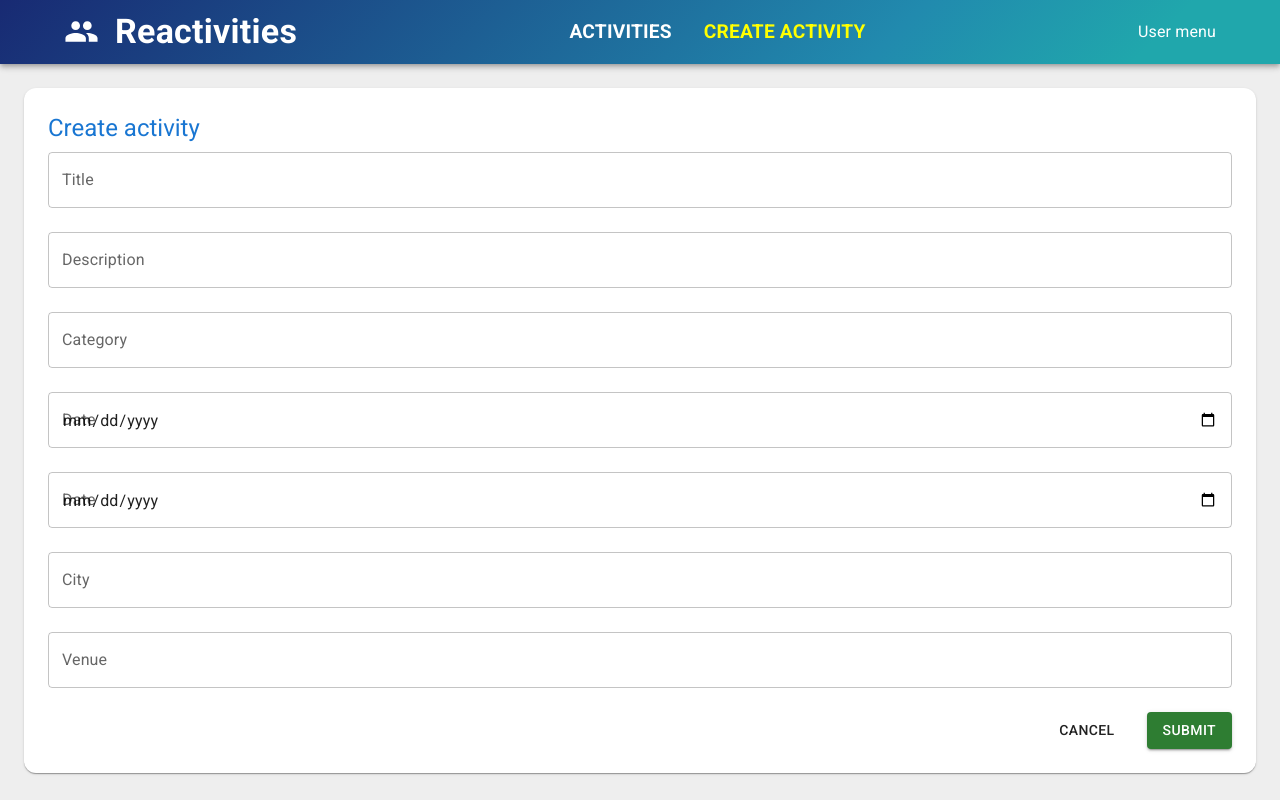
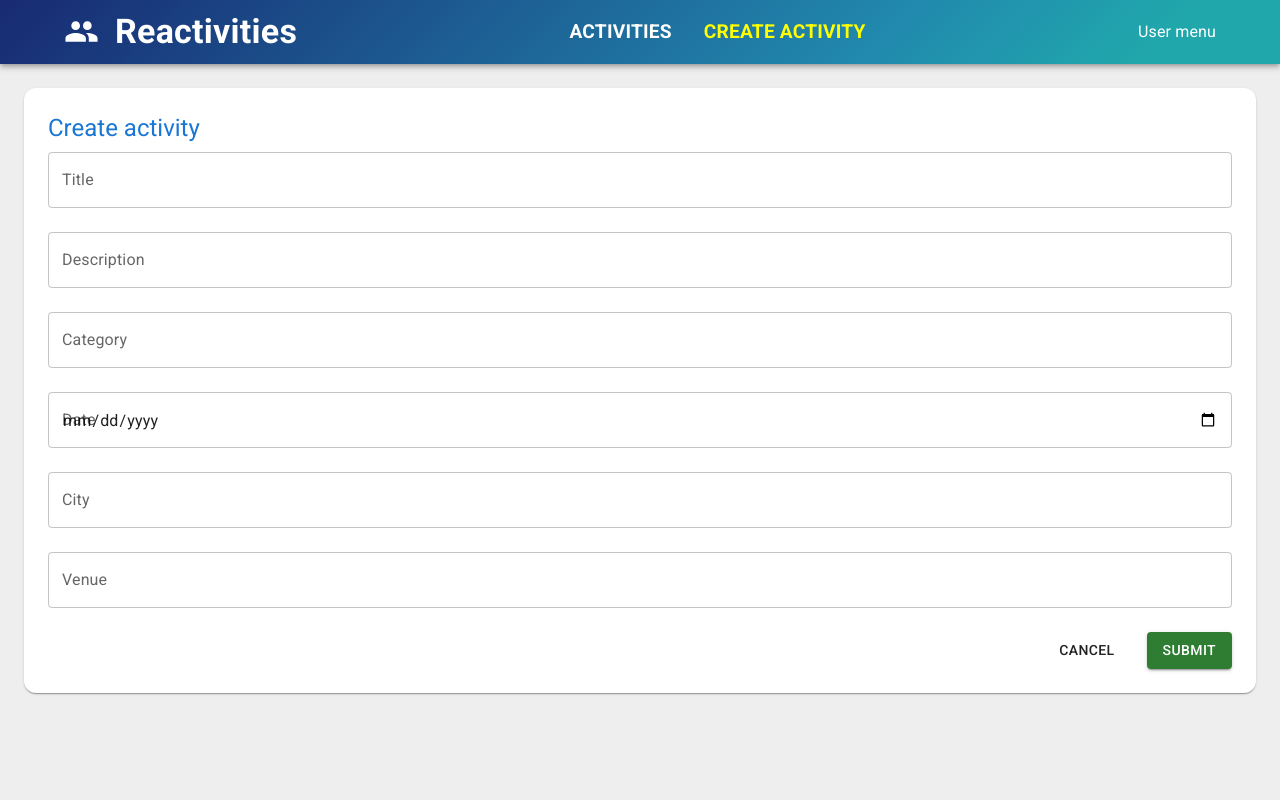
Before and after one commit to williamcaocmu/reactivities-fe, a React (Vite) app: page /createActivity in a window 1280 px wide. Built offline with nearby package versions, Linux system fonts and the light colour scheme.

Commit message:
create activity

```diff
--- a/src/features/activities/form/ActivityForm.tsx
+++ b/src/features/activities/form/ActivityForm.tsx
@@ -1,19 +1,99 @@
 import { Box, Button, Paper, TextField, Typography } from "@mui/material";
+import { useState, ChangeEvent, FormEvent } from "react";
+import { createActivity } from "../../../libs/apis/activites";
+import { useNavigate } from "react-router";
 
 export default function ActivityForm() {
+  const navigate = useNavigate();
+
+  const [form, setForm] = useState({
+    title: "",
+    description: "",
+    category: "",
+    date: "",
+    city: "",
+    venue: "",
+  });
+
+  const handleInputChange = (event: ChangeEvent<HTMLInputElement>) => {
+    const { name, value } = event.target;
+    setForm({ ...form, [name]: value });
+  };
+
+  const handleSubmit = async (event: FormEvent<HTMLFormElement>) => {
+    try {
+      event.preventDefault();
+      await createActivity({
+        title: form.title,
+        description: form.description,
+        category: form.category,
+        date: form.date,
+        city: form.city,
+        venue: form.venue,
+      });
+      setForm({
+        title: "",
+        description: "",
+        category: "",
+        date: "",
+        city: "",
+        venue: "",
+      });
+      navigate("/activities");
+    } catch (error) {
+      console.log(error);
+    }
+  };
+
   return (
     <Paper sx={{ borderRadius: 3, padding: 3 }}>
       <Typography variant="h5" gutterBottom color="primary">
         Create activity
       </Typography>
-      <Box component="form" display="flex" flexDirection="column" gap={3}>
-        <TextField name="title" label="Title" />
-        <TextField name="description" label="Description" />
-        <TextField name="category" label="Category" />
-        <TextField name="date" label="Date" type="date" />
-        <TextField name="date" label="Date" type="date" />
-        <TextField name="city" label="City" />
-        <TextField name="venue" label="Venue" />
+      <Box
+        component="form"
+        display="flex"
+        flexDirection="column"
+        gap={3}
+        onSubmit={handleSubmit}
+      >
+        <TextField
+          name="title"
+          label="Title"
+          value={form.title}
+          onChange={handleInputChange}
+        />
+        <TextField
+          name="description"
+          label="Description"
+          value={form.description}
+          onChange={handleInputChange}
+        />
+        <TextField
+          name="category"
+          label="Category"
+          value={form.category}
+          onChange={handleInputChange}
+        />
+        <TextField
+          name="date"
+          label="Date"
+          type="date"
+          value={form.date}
+          onChange={handleInputChange}
+        />
+        <TextField
+          name="city"
+          label="City"
+          value={form.city}
+          onChange={handleInputChange}
+        />
+        <TextField
+          name="venue"
+          label="Venue"
+          value={form.venue}
+          onChange={handleInputChange}
+        />
         <Box display="flex" justifyContent="end" gap={3}>
           <Button color="inherit">Cancel</Button>
           <Button type="submit" color="success" variant="contained">
--- a/src/libs/apis/activites.ts
+++ b/src/libs/apis/activites.ts
@@ -11,3 +11,16 @@ export const getActivityById = async (id: string) => {
   const response = await axiosClient.get(`/activities/${id}`);
   return response.data;
 };
+
+type CreateActivityParams = {
+  title: string;
+  description: string;
+  category: string;
+  date: string;
+  city: string;
+  venue: string;
+};
+export const createActivity = async (activity: CreateActivityParams) => {
+  const response = await axiosClient.post("/activities", activity);
+  return response.data;
+};
```
